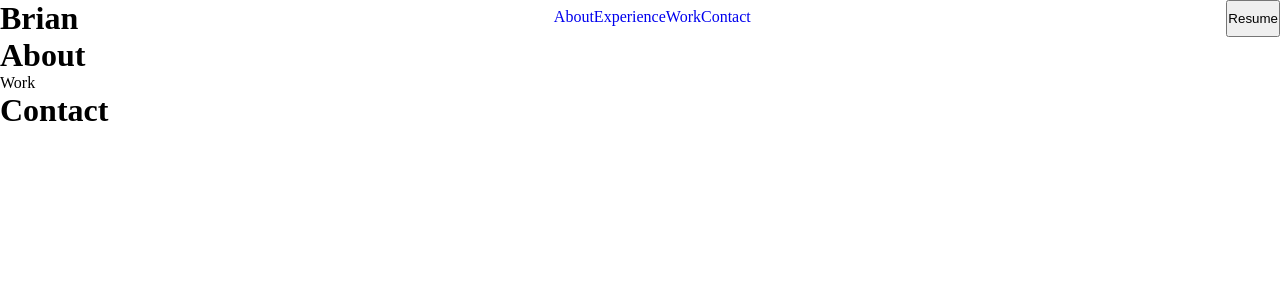
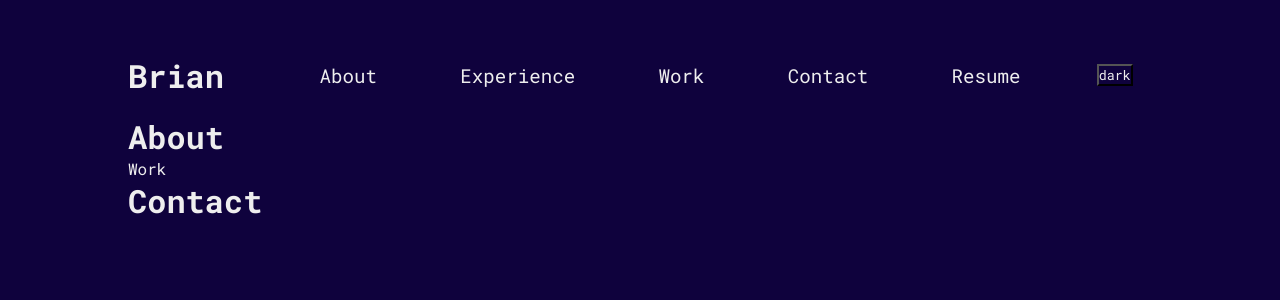
Before and after one commit to brain-ambani/brian-codes, a React (Create React App) app: page / in a window 1280 px wide. Shown: the top 300 px of the page. Built offline with nearby package versions, Linux system fonts and the light colour scheme.

Commit message:
updated all the files

```diff
--- a/public/index.html
+++ b/public/index.html
@@ -12,7 +12,12 @@
     <link rel="apple-touch-icon" href="%PUBLIC_URL%/logo192.png" />
 
     <link rel="manifest" href="%PUBLIC_URL%/manifest.json" />
-
+    <link rel="preconnect" href="https://fonts.googleapis.com" />
+    <link rel="preconnect" href="https://fonts.gstatic.com" crossorigin />
+    <link
+      href="https://fonts.googleapis.com/css2?family=Roboto+Mono:wght@200;300;400;700&display=swap"
+      rel="stylesheet"
+    />
     <title>Dev Brian</title>
   </head>
   <body>
--- a/src/App.css
+++ b/src/App.css
@@ -2,6 +2,9 @@
   padding: 0;
   margin: 0;
   box-sizing: border-box;
+  font-family: "Roboto Mono", monospace;
+  background: #0f023d;
+  color: #eee;
 }
 
 a {
@@ -11,3 +14,13 @@ a {
 ul {
   list-style-type: none;
 }
+
+.container {
+  width: 80%;
+  margin: 0 auto;
+}
+
+/* .btn {
+  padding: 8px;
+  width: ;
+} */
--- a/src/App.js
+++ b/src/App.js
@@ -3,7 +3,7 @@ import ComponentWrapper from "./components/ComponentWrapper";
 
 function App() {
   return (
-    <div className="App">
+    <div className="App container">
       <ComponentWrapper />
     </div>
   );
--- a/src/components/nav/Nav.css
+++ b/src/components/nav/Nav.css
@@ -1,10 +1,22 @@
 .nav {
   display: flex;
   justify-content: space-between;
+  align-items: center;
+  margin-top: 2.2rem;
   width: 100%;
+  height: 80px;
 }
 
-ul {
+.nav-items ul {
   display: flex;
-  padding: 8px;
 }
+
+.nav-items ul li {
+  margin-left: 1.2rem;
+  padding: 8px 2rem;
+  font-size: 1.2rem;
+}
+
+.btn-switchmode {
+  margin-right: 1.2rem;
+}
--- a/src/components/nav/Nav.jsx
+++ b/src/components/nav/Nav.jsx
@@ -5,7 +5,7 @@ export default function Nav() {
   return (
     <div className="nav">
       <h1>Brian</h1>
-      <nav>
+      <div className="nav-items">
         <ul>
           <li>
             <a href="#about">About</a>
@@ -19,9 +19,12 @@ export default function Nav() {
           <li>
             <a href="#contact">Contact</a>
           </li>
+          <li>
+            <a href="#contact">Resume</a>
+          </li>
         </ul>
-      </nav>
-      <button>Resume</button>
+      </div>
+      <button className="btn btn-switchmode">dark</button>
     </div>
   );
 }
```
